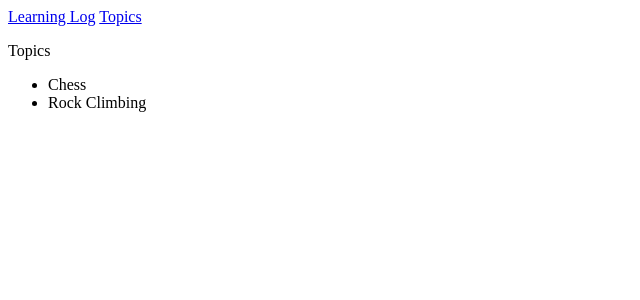
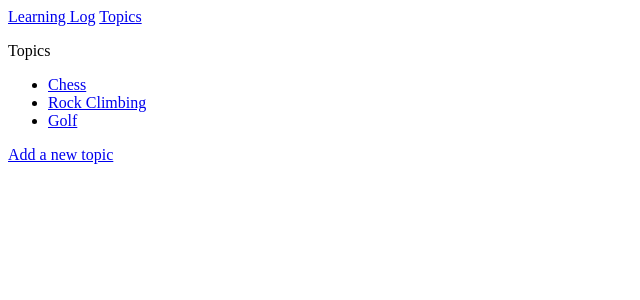
Before and after one commit to DavidK00/Pizzaria, a Django app: page /topics in a window 1280 px wide. Shown: the top 300 px of the page, without its empty margins (0-640 px from the left). Run offline with Django 3.2, Linux system fonts and the light colour scheme; data comes from the database, SQL or seed files in the repository.

Commit message:
4/27/2022

```diff
--- a/MainApp/templates/mainapp/topics.html
+++ b/MainApp/templates/mainapp/topics.html
@@ -8,11 +8,14 @@
 <ul>
     {% for t in topics %}
 
-    <li>{{ t }}</li>
+    <li>
+        <a href="{% url 'MainApp:topic' t.id%}"> {{ t }}</a>
+    </li>
     {% empty %}
     <li>No topics have been added yet.</li>
     {% endfor %}
 </ul>
 
+<a href="{% url 'MainApp:new_topic' %}">Add a new topic</a>
 
 {% endblock content %}
--- a/MainApp/urls.py
+++ b/MainApp/urls.py
@@ -7,4 +7,6 @@ app_name = 'MainApp'
 urlpatterns= [
     path('', views.index, name = 'index'),
     path('topics', views.topics, name = 'topics'),
+    path('topics/<int:topic_id>/', views.topic, name = 'topic'),
+    path('new_topic/', views.new_topic, name = 'new_topic')
 ]
--- a/MainApp/views.py
+++ b/MainApp/views.py
@@ -1,5 +1,8 @@
-from django.shortcuts import render
+from django.shortcuts import render, redirect
 from .models import Topic
+from .forms import TopicForm
+from .models import Topic
+
 
 # Create your views here.
 
@@ -13,3 +16,25 @@ def topics(request):
     context = {'topics':topics} #passing the entire object to context
 
     return render(request, 'MainApp/topics.html', context)
+
+def topic(request, topic_id):
+    topic = Topic.objects.get(id=topic_id)
+    entries = topic.entry_set.order_by('-date_added')
+
+    context = {'topic': topic, 'entries':entries} #use key on html page, value is object in view file
+
+    return render(request,'MainApp/topic.html', context) #context is dictionary
+
+def new_topic(request):
+    if request.method != 'POST':
+        form = TopicForm
+    else:
+        form =TopicForm(data=request.POST)
+
+        if form.is_valid():
+            new_topic = form.save()
+
+            return redirect('MainApp:topics')
+
+    context = {'form': form}
+    return render(request, 'MainApp/new_topic.html', context)
--- a/djangoshell.py
+++ b/djangoshell.py
@@ -11,7 +11,7 @@ topics = Topic.objects.all() #SELECT * from topic
 for t in topics:
     print(t.id, '  ', t.text)
 
-t = Topic.objects.get(id = 1)
+t = Topic.objects.get(id=1)
 
 print(t.text)
 print(t.date_added)
--- a/learning_log/urls.py
+++ b/learning_log/urls.py
@@ -13,10 +13,12 @@ Including another URLconf
     1. Import the include() function: from django.urls import include, path
     2. Add a URL to urlpatterns:  path('blog/', include('blog.urls'))
 """
+from django import views
 from django.contrib import admin
 from django.urls import path, include
 
 urlpatterns = [
     path('admin/', admin.site.urls),
     path('', include('MainApp.urls')),
+
 ]
--- a/notes.txt
+++ b/notes.txt
@@ -21,3 +21,5 @@ py manage.py createsuperuser
 
 user: david_koo1
 password: sillywilly
+
+requests on html: get and post- press submit and save to database
```
Also changed, not shown: MainApp/forms.py (added, +9 -0 lines), MainApp/templates/mainapp/new_topic.html (added, +15 -0 lines), MainApp/templates/mainapp/topic.html (added, +21 -0 lines), db.sqlite3.
